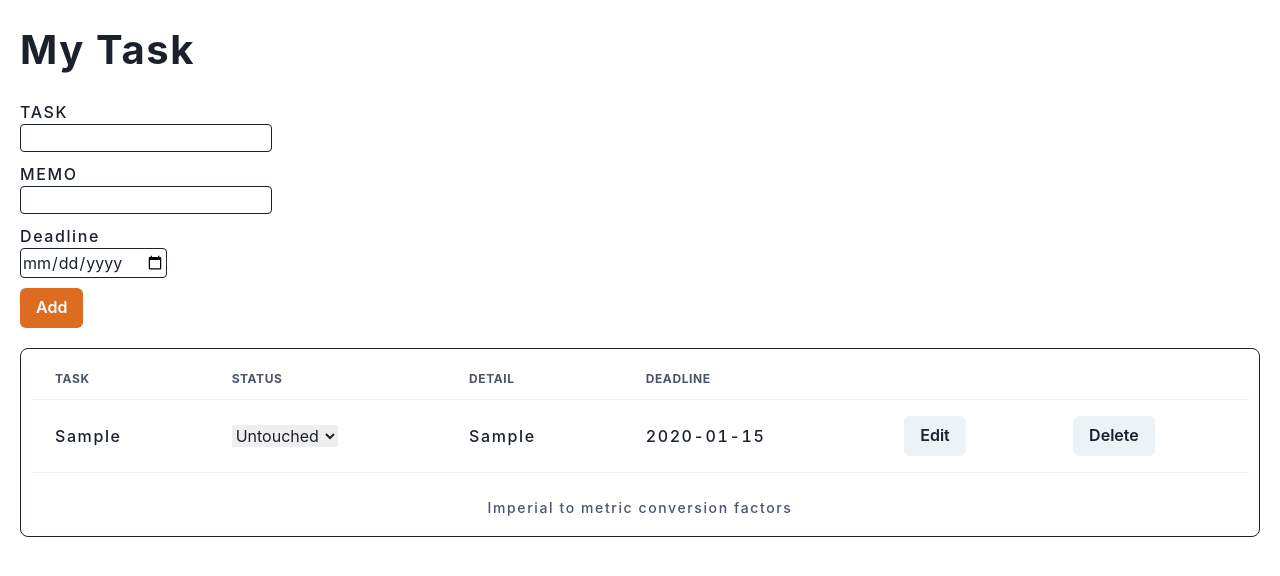
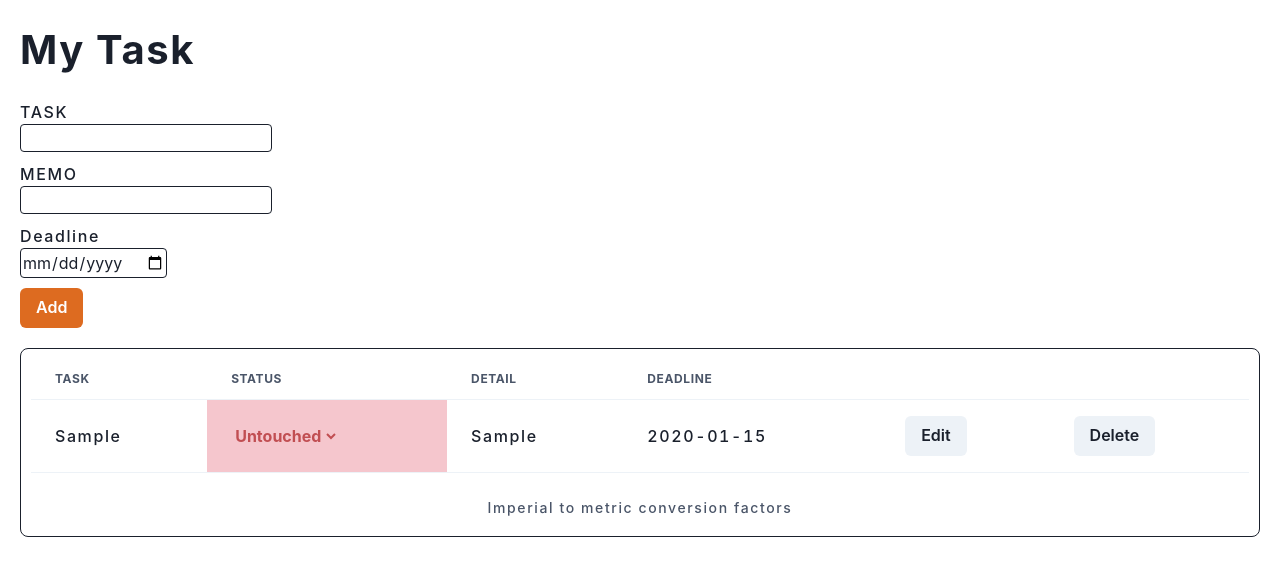
Before and after one commit to nsmuy/react-lesson-todo, a React (Create React App) app: page / in a window 1280 px wide. Both pictures are taken after typing "Sample", "Sample", "2020-01-15" into the empty fields and a click on the button "Add". Shown: the top 576 px of the page. Built offline with nearby package versions, Linux system fonts and the light colour scheme.

Commit message:
ステータスに応じて背景色変更

```diff
--- a/src/App.css
+++ b/src/App.css
@@ -1,8 +1,8 @@
 @charset "UTF-8";
-@import url('https://fonts.googleapis.com/css2?family=Montserrat:wght@500;600&family=Noto+Sans+JP:wght@500;700&display=swap');
+@import url("https://fonts.googleapis.com/css2?family=Montserrat:wght@500;600&family=Noto+Sans+JP:wght@500;700&display=swap");
 
 body {
-  font-family: 'Noto Sans JP', sans-serif;
+  font-family: "Noto Sans JP", sans-serif;
   font-style: normal;
   font-weight: 500;
   line-height: 1.5;
@@ -54,3 +54,12 @@ li {
   font-size: 32px;
   font-weight: bold;
 }
+
+/* 未着手のスタイル */
+.tr-untouched .todoItemStatus {color: #C14E52; background-color: #F5C6CD;}
+.tr-untouched .todoItemStatus select {background-color: #F5C6CD; font-weight: bold;}
+/* 進行中のスタイル */
+.tr-processing .todoItemStatus {color: #a86926; background-color: #feeb9c;}
+.tr-processing .todoItemStatus select {background-color: #feeb9c; font-weight: bold;}
+/* 完了のスタイル */
+.tr-completed .todoItemStatus {color: #427b28; background-color: #c6efce; font-weight: bold;}
--- a/src/components/ChangeTodoStatus.tsx
+++ b/src/components/ChangeTodoStatus.tsx
@@ -1,21 +1,21 @@
-import React from 'react'
+import React from "react";
 import { Todo } from "../../types/todoType";
 
 type ChangeTodoStatusProps = {
   todo: Todo;
-  handleTodoStatusChange: (id:string, newStatus: string) => void;
-}
+  handleTodoStatusChange: (id: string, newStatus: string) => void;
+};
 
-const ChangeTodoStatus: React.FC<ChangeTodoStatusProps> = ({todo, handleTodoStatusChange}) => {
+const ChangeTodoStatus: React.FC<ChangeTodoStatusProps> = ({ todo, handleTodoStatusChange }) => {
   return (
     <div>
       <select value={todo.status} onChange={(e) => handleTodoStatusChange(todo.id, e.target.value)}>
         <option value="untouched">Untouched</option>
-        <option value="in progress">In Progress</option>
+        <option value="processing">processing</option>
         <option value="completed">Completed</option>
       </select>
     </div>
-  )
-}
+  );
+};
 
-export default ChangeTodoStatus
+export default ChangeTodoStatus;
--- a/src/components/TodoList.tsx
+++ b/src/components/TodoList.tsx
@@ -38,9 +38,9 @@ const TodoList: React.FC<TodoListProps> = ({
             </Thead>
             <Tbody>
               {todos.map((todo) => (
-                <Tr key={todo.id}>
+                <Tr key={todo.id} className={`tr-${todo.status}`}>
                   <Td>{todo.title}</Td>
-                  <Td>
+                  <Td className="todoItemStatus">
                     <ChangeTodoStatus
                       todo={todo}
                       handleTodoStatusChange={handleTodoStatusChange}
--- a/types/todoType.ts
+++ b/types/todoType.ts
@@ -1,7 +1,7 @@
 export type Todo = {
   id: string;
   title: string;
-  status: "untouched" | "in progress" | "completed";
+  status: "untouched" | "processing" | "completed";
   detail: string | null;
   deadline: string | null;
 };
```
